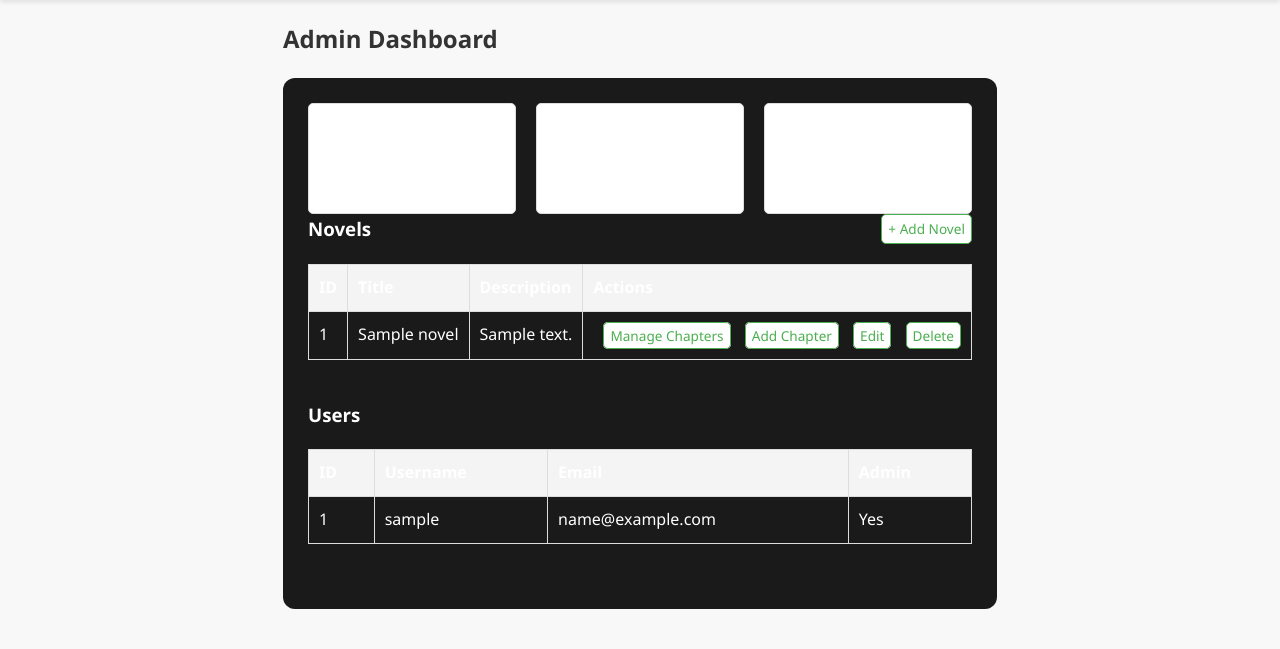
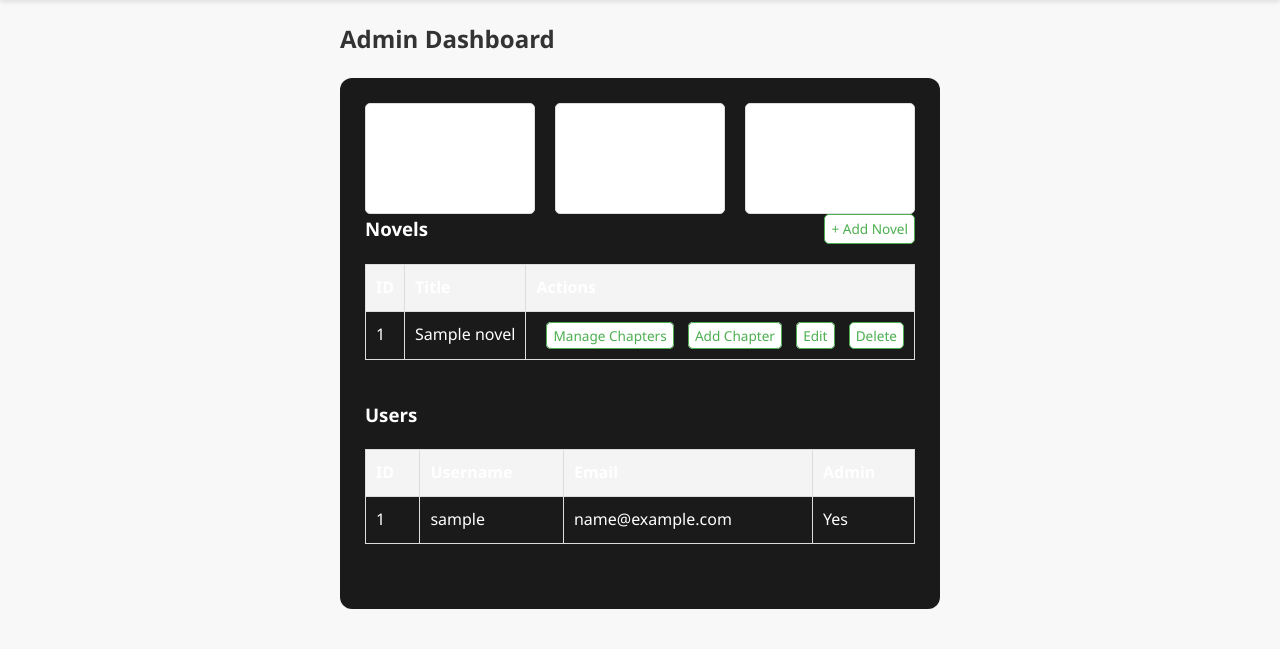
Before and after one commit to danieloke636-cell/shortnov, a Flask app: page /admin in a window 1280 px wide. Shown: the part 70-719 px from the top of the page. Run offline with Flask 3, Linux system fonts and the light colour scheme; a user stored in the database is signed in; tables that the repository leaves empty hold one stand-in row (values such as "Sample post").

Commit message:
Update admin.html

```diff
--- a/shortnovels/templates/admin.html
+++ b/shortnovels/templates/admin.html
@@ -34,7 +34,6 @@
                 <tr>
                     <th>ID</th>
                     <th>Title</th>
-                    <th>Description</th>
                     <th>Actions</th>
                 </tr>
             </thead>
@@ -43,7 +42,6 @@
                 <tr>
                     <td>{{ novel.id }}</td>
                     <td>{{ novel.title }}</td>
-                    <td>{{ novel.description }}</td>
                     <td>
                         <!-- View Chapters -->
                         <a href="{{ url_for('manage_chapters', novel_id=novel.id) }}" class="btn small">Manage Chapters</a>
```
